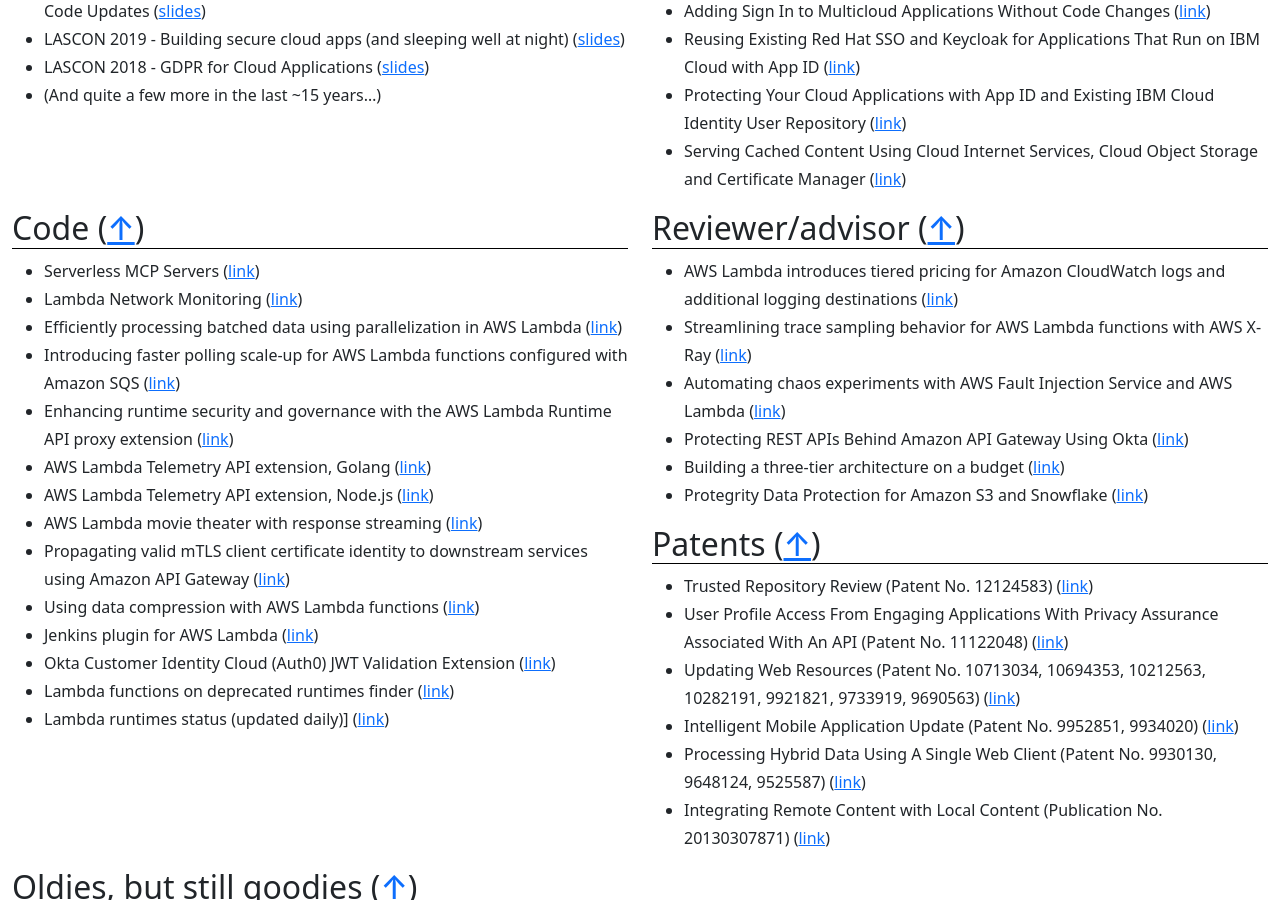
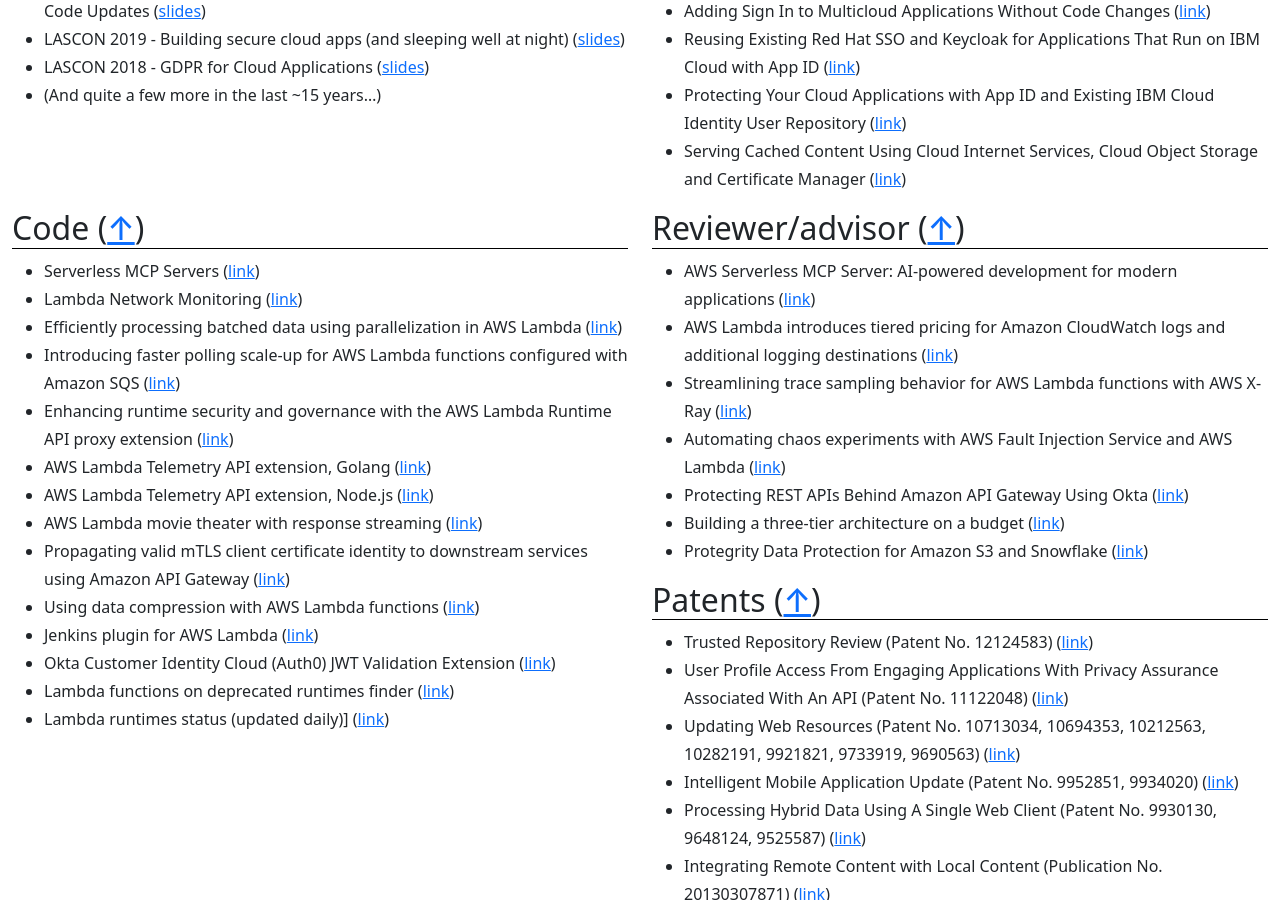
Before and after one commit to aal80/whoami, a Jekyll site: the page built from index.md, in a window 1280 px wide and 900 px high, scrolled down 1608 px. Built offline with Jekyll 4.4.1, drawn with Linux system fonts in a browser that asks for light colours.

Commit message:
Update reviewer.md

```diff
--- a/_includes/reviewer.md
+++ b/_includes/reviewer.md
@@ -1,5 +1,6 @@
 ## Reviewer/advisor ([↑](#top))
 
+- AWS Serverless MCP Server: AI-powered development for modern applications ([link](https://aws.amazon.com/blogs/compute/introducing-aws-serverless-mcp-server-ai-powered-development-for-modern-applications/))
 - AWS Lambda introduces tiered pricing for Amazon CloudWatch logs and additional logging destinations ([link](https://aws.amazon.com/blogs/compute/aws-lambda-introduces-tiered-pricing-for-amazon-cloudwatch-logs-and-additional-logging-destinations/))
 - Streamlining trace sampling behavior for AWS Lambda functions with AWS X-Ray ([link](https://aws.amazon.com/blogs/compute/streamlining-trace-sampling-behavior-for-aws-lambda-functions-with-aws-x-ray/))
 - Automating chaos experiments with AWS Fault Injection Service and AWS Lambda ([link](https://aws.amazon.com/blogs/compute/automating-chaos-experiments-with-aws-fault-injection-service-and-aws-lambda/))
```
